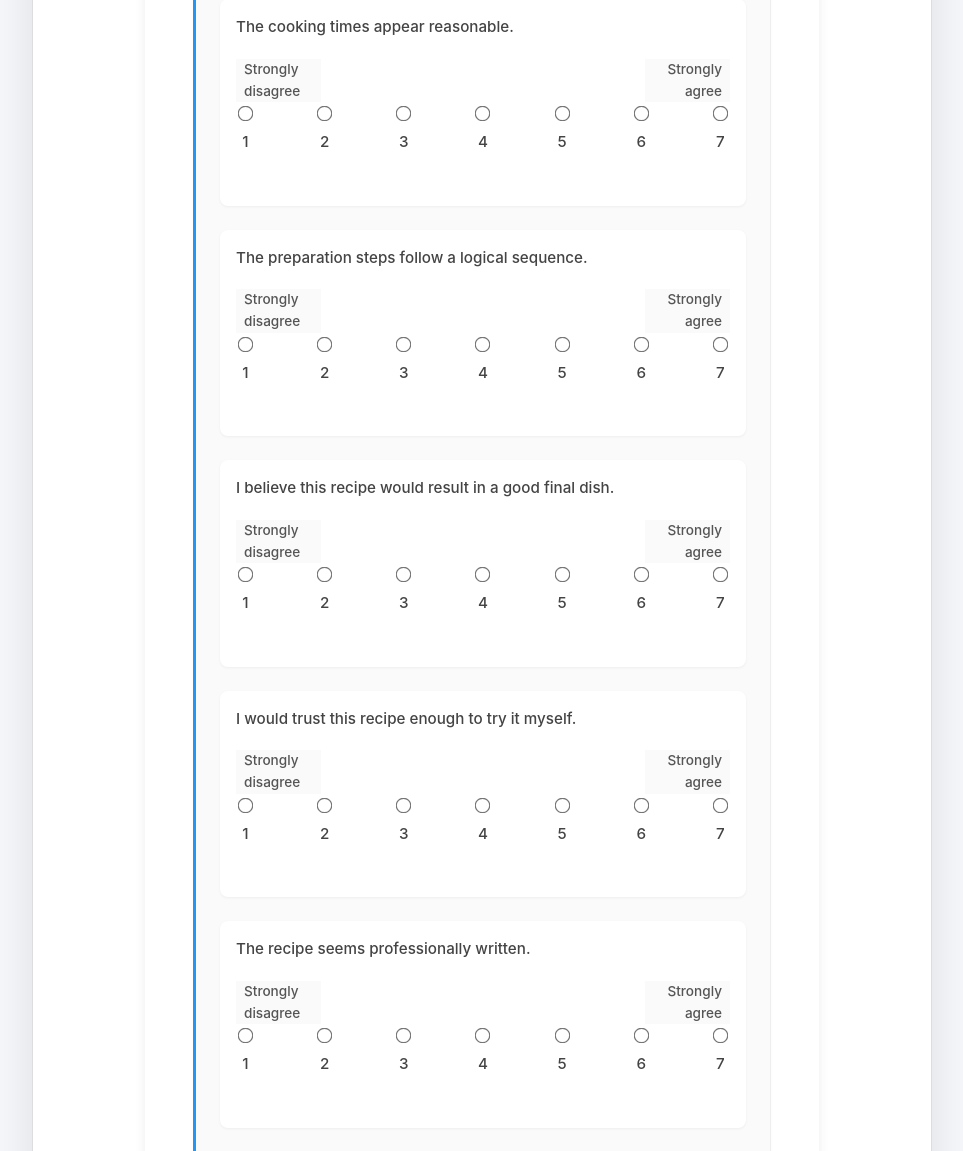
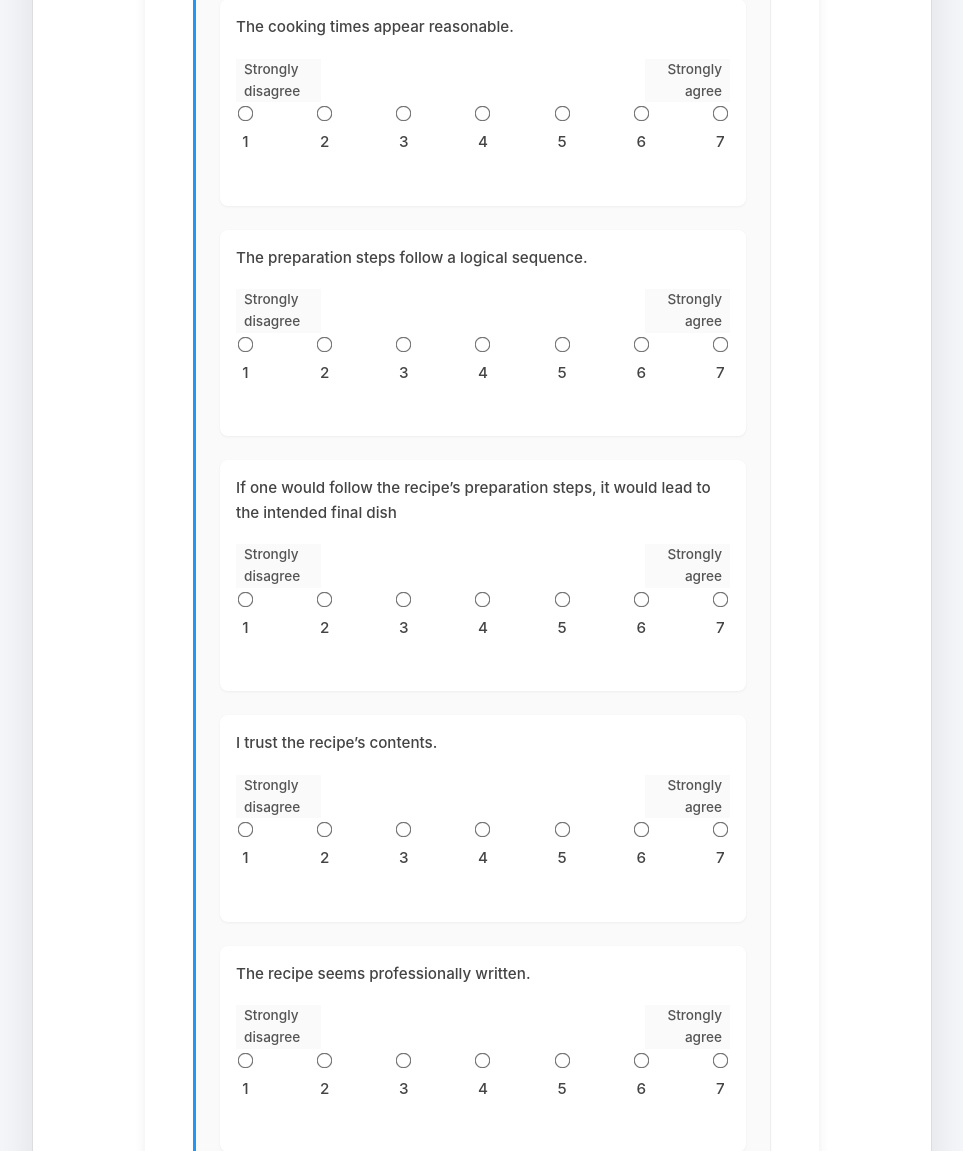
Before and after one commit to YelyzavetaLysova/nutritional_misinformation_user_study, a FastAPI app: template app/templates/recipe_evaluation.html in a window 1280 px wide. Shown: the part 3210-4361 px from the top of the page, without its empty margins (158-1121 px from the left). Run offline with FastAPI, Linux system fonts and the light colour scheme; the template is opened without the code that fills it, so the values that code supplies are empty.

Commit message:
Update recipe evaluation labels for clarity
Revised the wording of two subrating labels in recipe_evaluation.html to improve clarity and better reflect the evaluation criteria.

```diff
--- a/app/templates/recipe_evaluation.html
+++ b/app/templates/recipe_evaluation.html
@@ -280,7 +280,7 @@
                         </div>
                     </div>
                     <div class="subrating">
-                        <label>I believe this recipe would result in a good final dish.</label>
+                        <label>If one would follow the recipe’s preparation steps, it would lead to the intended final dish</label>
                         <div class="rating-scale">
                             <div style="width: 100%;">
                                 <div style="display: flex; width: 100%; margin-bottom: 5px;">
@@ -301,7 +301,7 @@
                     </div>
 
                     <div class="subrating">
-                        <label>I would trust this recipe enough to try it myself.</label>
+                        <label>I trust the recipe’s contents.</label>
                         <div class="rating-scale">
                             <div style="width: 100%;">
                                 <div style="display: flex; width: 100%; margin-bottom: 5px;">
```
